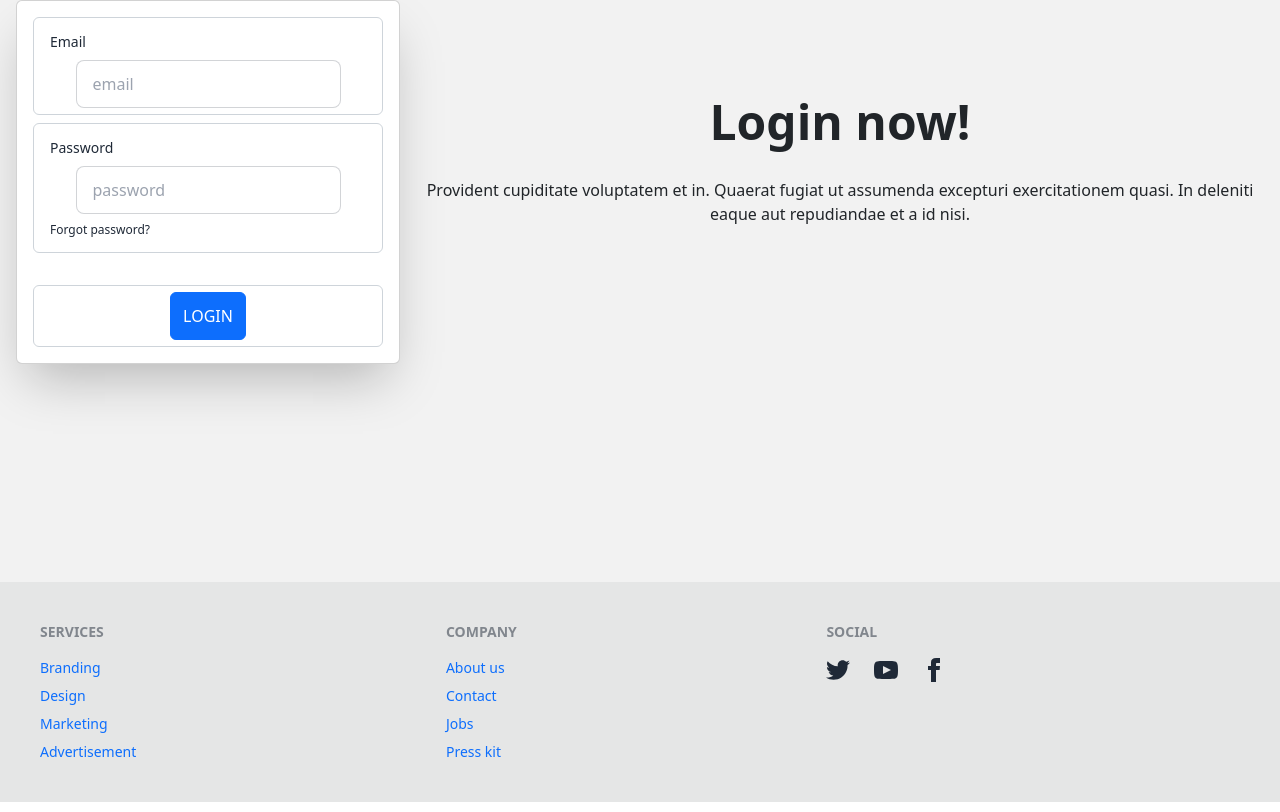
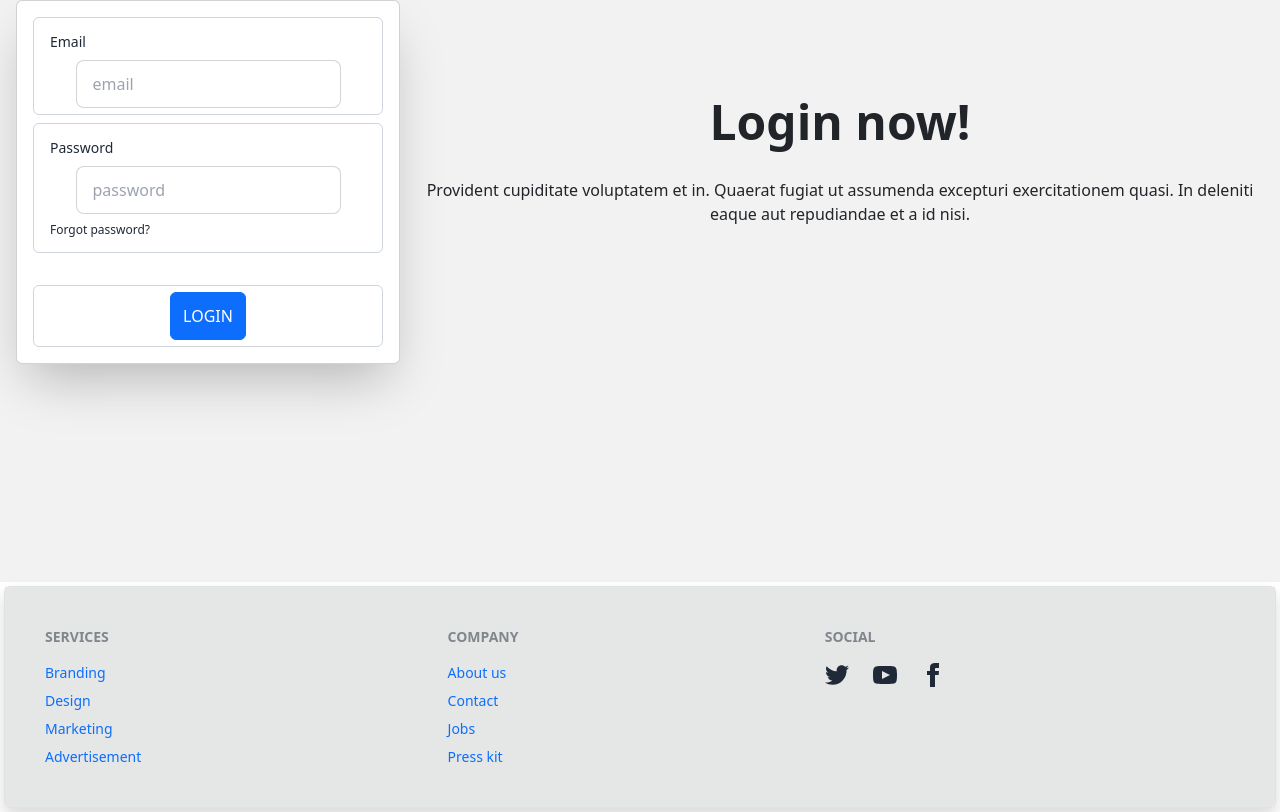
Before and after one commit to Saifuddinmonna/english-learning-client-side, a React (Create React App) app: page /signup in a window 1280 px wide. Shown: the part 344-1156 px from the top of the page. Built offline with nearby package versions, Linux system fonts and the light colour scheme.

Commit message:
design added

```diff
--- a/src/components/Footer/Footer.js
+++ b/src/components/Footer/Footer.js
@@ -2,7 +2,7 @@ import React from 'react';
 
 const Footer = () => {
         return (
-			<div>
+			<div className='shadow rounded-md m-1 border border-emerald-100'>
 				<footer className="footer p-10 bg-base-300 text-base-content">
 					<div>
 						<span className="footer-title">Services</span>
```
